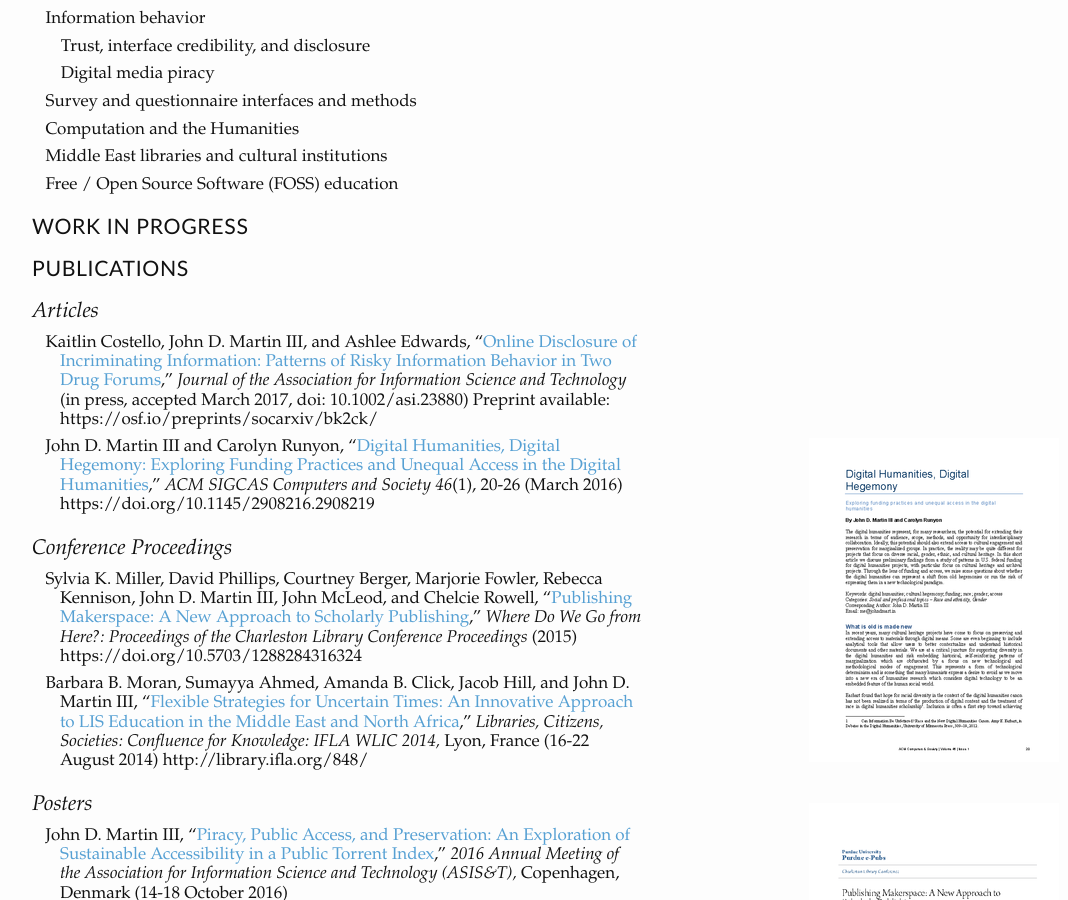
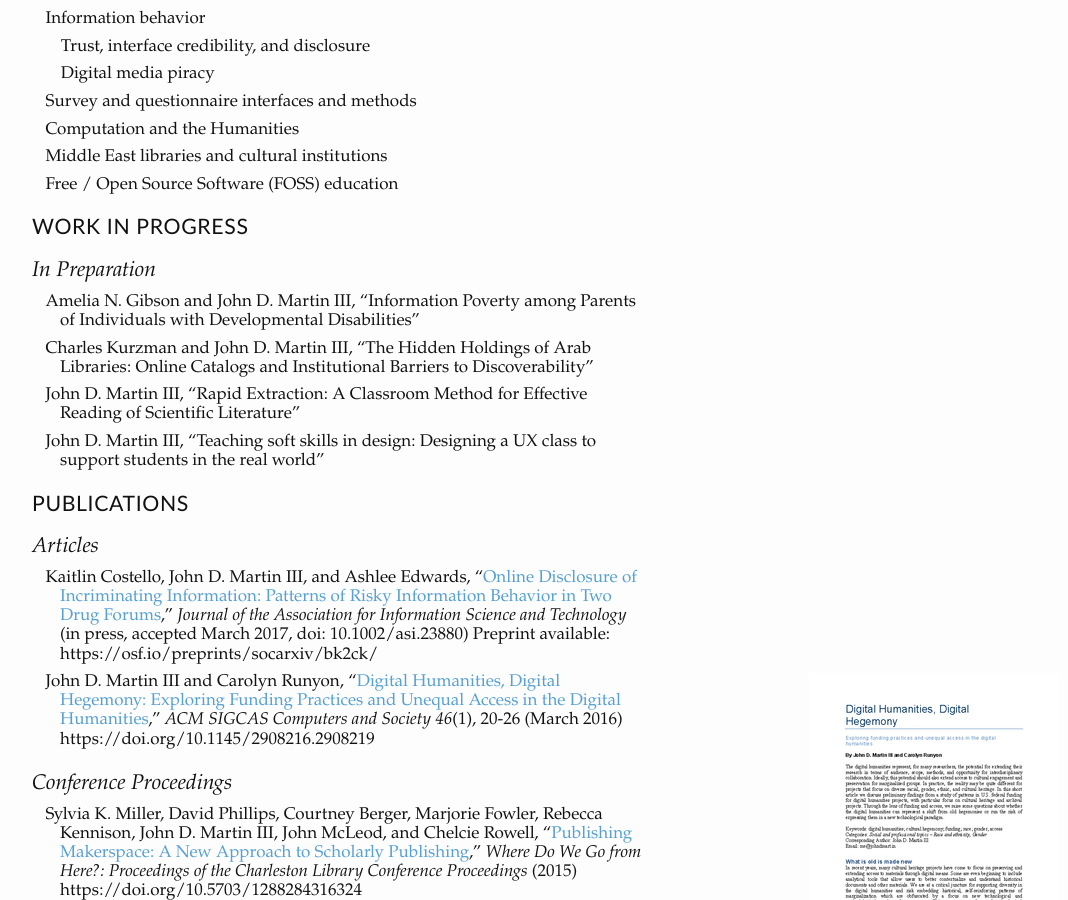
Before and after one commit to jdmar3/jdmar3.github.io, a Jekyll site: the page built from cv/index.md, in a window 1280 px wide and 900 px high, scrolled down 663 px. Shown: the whole window, without its empty margins (48-1116 px from the left). Built offline with Jekyll 4.4.1, drawn with Linux system fonts in a browser that asks for light colours; Markdown is read by kramdown in place of the engine named in the settings; some of the changed lines change nothing that is shown.

Commit message:
add WIP to CV

```diff
--- a/cv/index.md
+++ b/cv/index.md
@@ -44,15 +44,14 @@ PhD student in the School of Information and Library Science at the University o
 - Free / Open Source Software (FOSS) education
 
 # Work in Progress
-{% comment %}
+{% comment %}{% endcomment %}
 ## In Preparation
 
 - Amelia N. Gibson and John D. Martin III, "Information Poverty among Parents of Individuals with Developmental Disabilities"
 - Charles Kurzman and John D. Martin III, "The Hidden Holdings of Arab Libraries: Online Catalogs and Institutional Barriers to Discoverability"
 - John D. Martin III, "Rapid Extraction: A Classroom Method for Effective Reading of Scientific Literature"
 - John D. Martin III, "Teaching soft skills in design: Designing a UX class to support students in the real world"
-## Under Review
-{% endcomment %}
+
 
 # Publications
 
```
